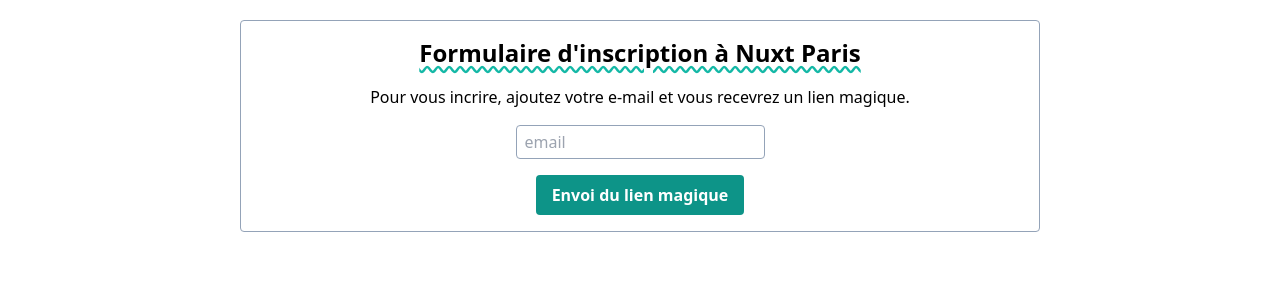
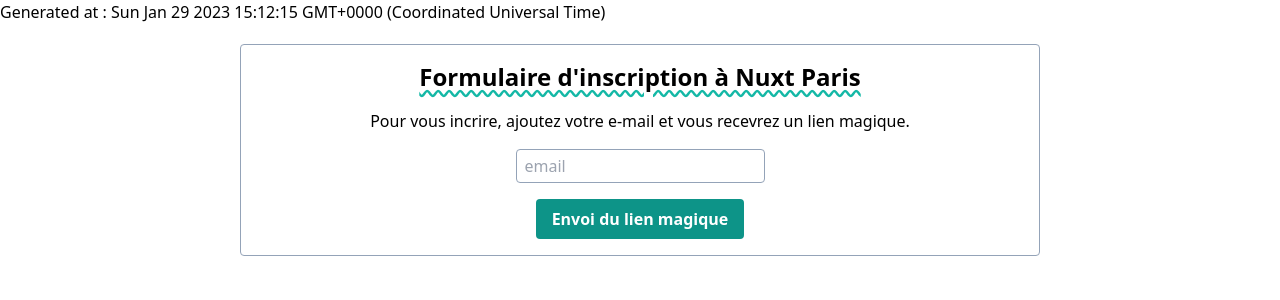
Before and after one commit to Nuxt-Paris/nuxt-supabase-auth, a Nuxt app: page /signup in a window 1280 px wide. Shown: the top 300 px of the page. Built offline with nearby package versions, Linux system fonts and the light colour scheme; no server answers.

Commit message:
test: test for rendering modes

```diff
--- a/components/Signup.vue
+++ b/components/Signup.vue
@@ -32,6 +32,7 @@
 </script>
 
 <template>
+  <div>Generated at : {{ new Date().toString() }}</div>
   <div
     class="
       container
--- a/pages/account.vue
+++ b/pages/account.vue
@@ -1,4 +1,5 @@
 <template>
+    <div>Generated at : {{ new Date().toString() }}</div>
     <form class="form-widget" @submit.prevent="updateProfile">
       <div>
         <label for="email">Email</label>
--- a/pages/index.vue
+++ b/pages/index.vue
@@ -10,9 +10,11 @@
 </script>
 
 <template>
+  <div>Generated at : {{ new Date().toString() }}</div>
   <div class="container mx-auto">
     <header>Je suis connecté en tant que {{ user.email }}</header>
     <main class="my-2">
+      <div>Generated at : {{ Date.now().toString() }}</div>
       <h2 class="mb-2">Liste des membres</h2>
       <div v-for="(item, index) in members" :key="index">{{ item }}</div>
     </main>
```
